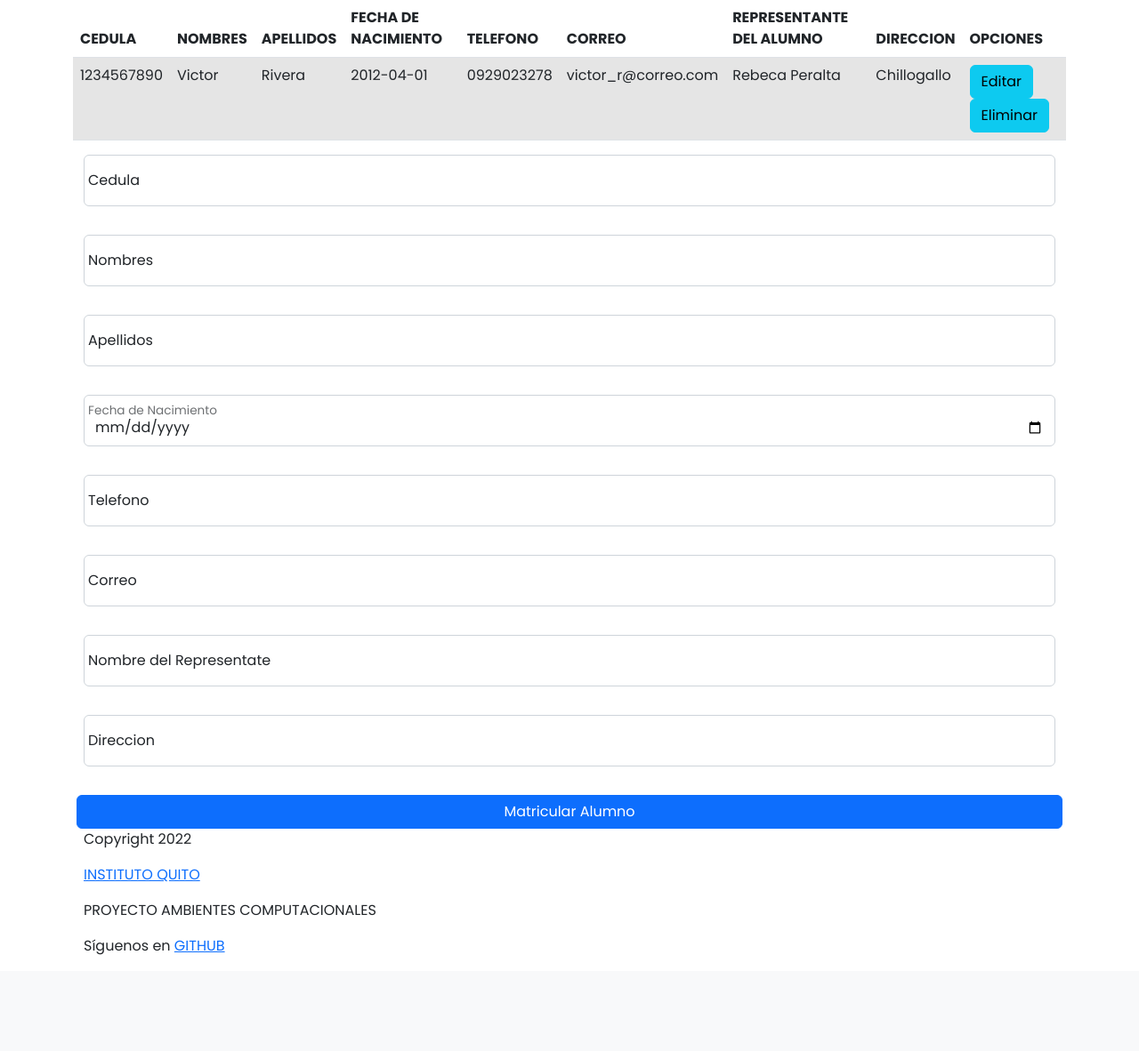
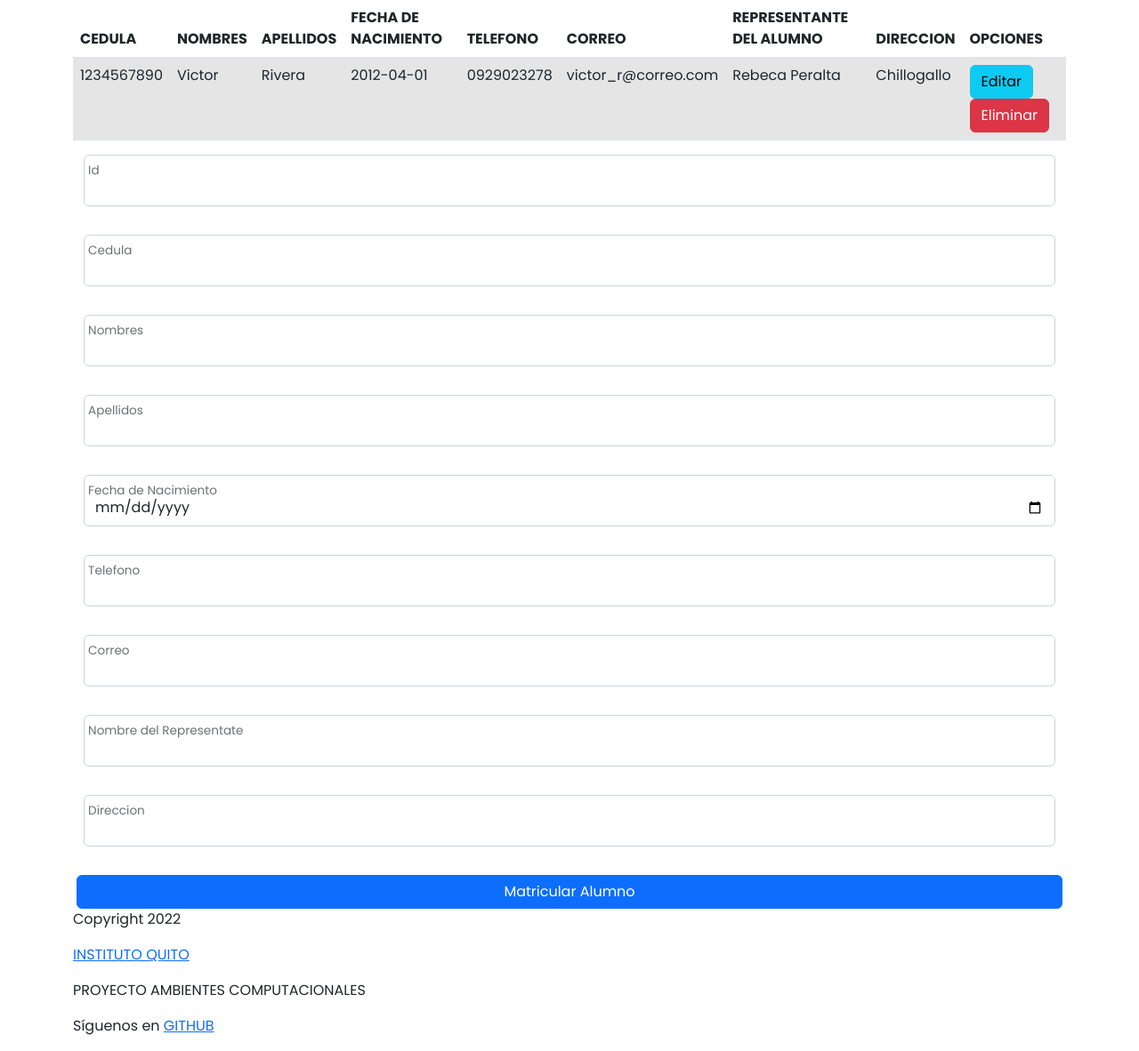
Before and after one commit to libreriavict/practischool, a PHP site: page / in a window 1280 px wide. Shown: the part 56-1238 px from the top of the page at 89% size. Before the commit the page ends 1130 px from the top, so only its background shows below. Run offline with PHP 8.4, Linux system fonts and the light colour scheme; data comes from the database, SQL or seed files in the repository.

Commit message:
Terminacion del Crud

```diff
--- a/index.php
+++ b/index.php
@@ -104,8 +104,8 @@ $estudiante = "SELECT * FROM tbl_estudiante";
                         </td>
 
                         <td>
-                            <a href="editar.php?id=<?php echo $row['idEstudiante']?>" class="btn btn-info">Editar</a>
-                            <a href="eliminar.php?id=<?php echo $row['idEstudiante']?>" class="btn btn-info">Eliminar</a>
+                            <a href="actualizar.php?id=<?php echo $row['idEstudiante']?>" class="btn btn-info">Editar</a>
+                            <a href="eliminar.php?id=<?php echo $row['idEstudiante']?>" class="btn btn-danger">Eliminar</a>
                         </td>
 
                     <?php
@@ -119,56 +119,60 @@ $estudiante = "SELECT * FROM tbl_estudiante";
 
             <form action="insertar.php" method="POST" class="row g-3 needs-validation">
                 <div class="form-floating mb-3">
-                    <input type="text" class="form-control" id="estCedula" placeholder="Nombres">
+                    <input type="number" class="form-control" name="idEstudiante">
+                    <label for="floatingInput">Id</label>
+                </div>
+                <div class="form-floating mb-3">
+                    <input type="number" class="form-control" name="estCedula">
                     <label for="floatingInput">Cedula</label>
                 </div>
 
                 <div class="form-floating mb-3">
-                    <input type="text" class="form-control" id="estNombres" placeholder="Nombres">
+                    <input type="text" class="form-control" name="estNombres">
                     <label for="floatingInput">Nombres</label>
                 </div>
 
                 <div class="form-floating mb-3">
-                    <input type="text" class="form-control" id="estApellidos" placeholder="Apellidos">
+                    <input type="text" class="form-control" name="estApellidos">
                     <label for="floatingInput">Apellidos</label>
                 </div>
 
                 <div class="form-floating mb-3">
-                    <input type="date" class="form-control" id="estFechaNacimiento" placeholder="Fecha">
+                    <input type="date" class="form-control" name="estFechaNacimiento">
                     <label for="floatingInput">Fecha de Nacimiento</label>
                 </div>
 
                 <div class="form-floating mb-3">
-                    <input type="text" class="form-control" id="estTelefono" placeholder="Telefono">
+                    <input type="number" class="form-control" name="estTelefono">
                     <label for="floatingInput">Telefono</label>
                 </div>
                 <div class="form-floating mb-3">
-                    <input type="email" class="form-control" id="estCorreo" placeholder="name@example.com">
+                    <input type="email" class="form-control" name="estCorreo">
                     <label for="floatingInput">Correo</label>
                 </div>
 
                 <div class="form-floating mb-3">
-                    <input type="text" class="form-control" id="estRepresentatePadres" placeholder="Representate">
+                    <input type="text" class="form-control" name="estRepresentantePadres">
                     <label for="floatingInput">Nombre del Representate</label>
                 </div>
 
                 <div class="form-floating mb-3">
-                    <input type="text" class="form-control" id="estDireccion" placeholder="Direccion">
+                    <input type="text" class="form-control" name="estDireccion">
                     <label for="floatingInput">Direccion</label>
                 </div>
 
-                <button type="submit" class="btn btn-primary">Matricular Alumno</button>
+                <input type="submit" class="btn btn-primary" value="Matricular Alumno">
 
 
             </form>
-
+        </div>
             <footer>
                 <p>Copyright 2022</p>
                 <p><a href=”#”>INSTITUTO QUITO</a></p>
                 <p>PROYECTO AMBIENTES COMPUTACIONALES</p>
                 <p>Síguenos en <a href=”https://github.com/libreriavict/practischool”>GITHUB</a></p>
             </footer>
-
+    </div>
 
 
 
```
Also changed, not shown: actualizar.php (added, +40 -0 lines), editar.php (+17 -17 lines), insertar.php (+4 -3 lines).
